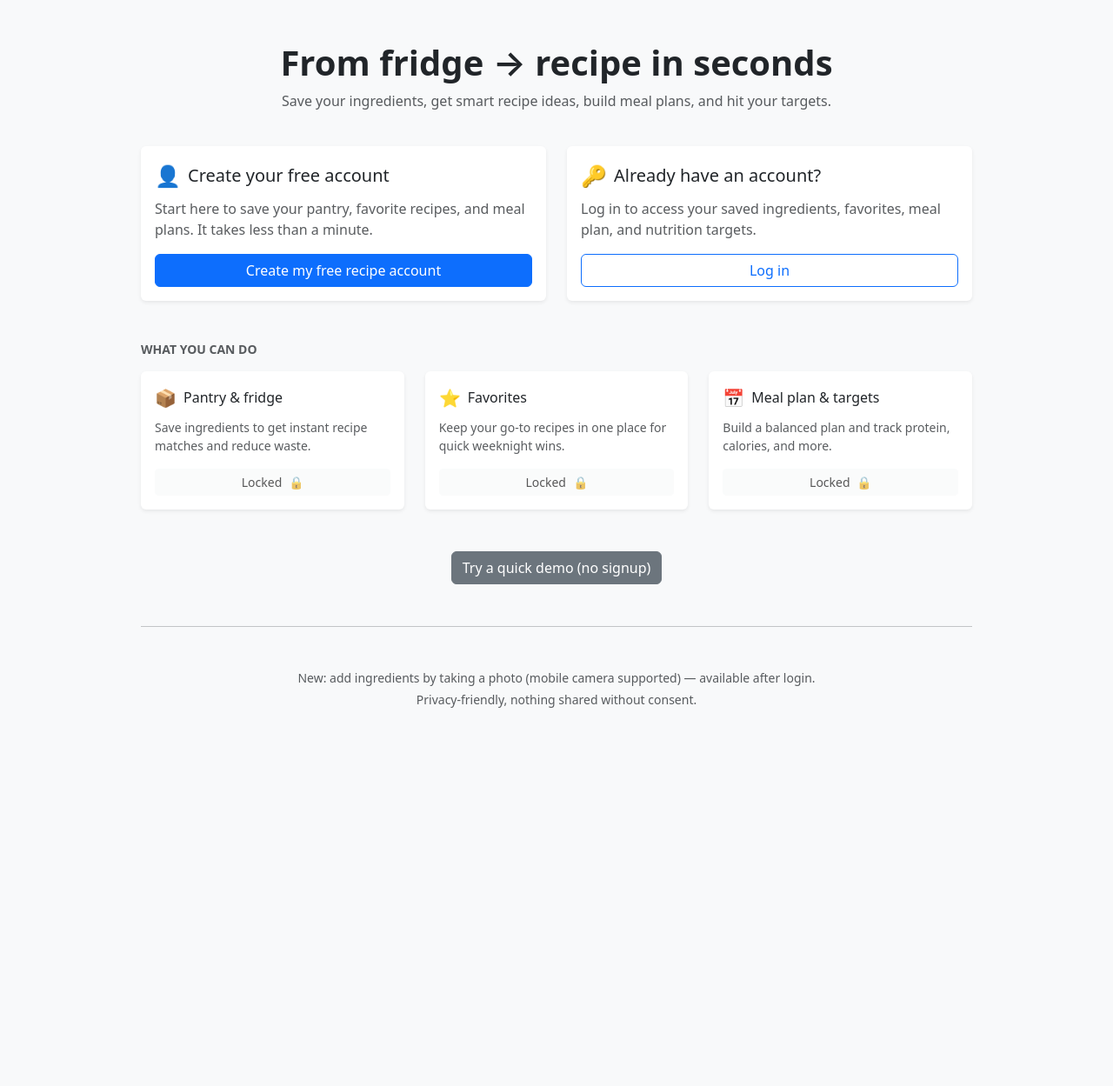
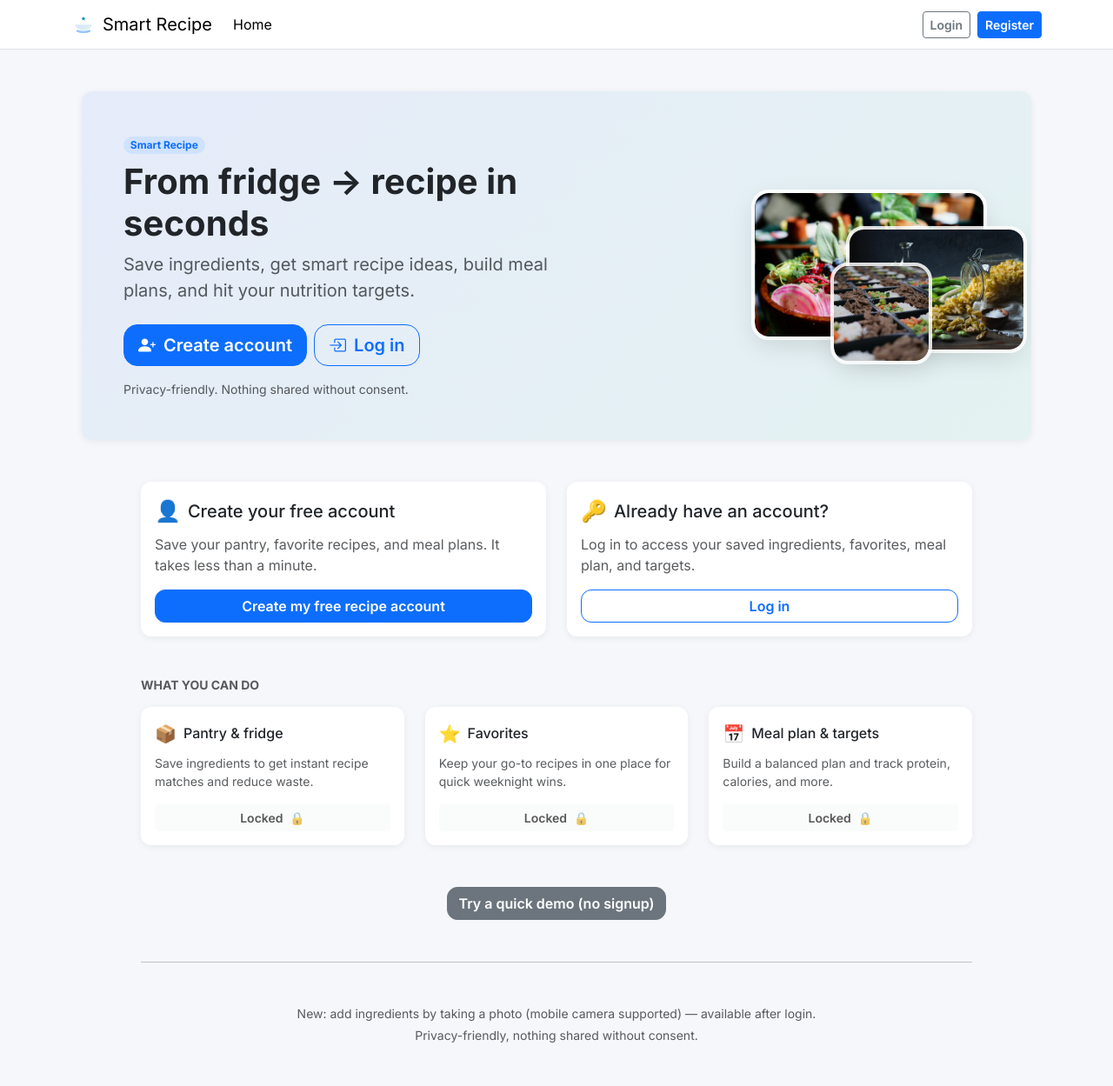
Before and after one commit to gustavowmarques/smart-recipe-app, a Django app: page / in a window 1280 px wide. Shown: the whole page at 87% size. Before the commit the page ends 814 px from the top, so only its background shows below. Run offline with Django 5.2, Linux system fonts and the light colour scheme; some libraries are stand-ins or nearby versions.

Commit message:
layout: design improved

```diff
--- a/core/urls.py
+++ b/core/urls.py
@@ -25,12 +25,12 @@ urlpatterns = [
     path("web/recipes/", views.web_recipes, name="web_recipes"),
 
     # Session-backed detail pages (now accept slug OR digits)
-    path("ai/recipes/<slug:recipe_id>/", views.recipe_detail, {"source": "ai"}, name="recipe_detail_ai"),
-    path("web/recipes/<slug:recipe_id>/", views.recipe_detail, {"source": "web"}, name="recipe_detail_web"),
+    path("ai/recipes/<str:recipe_id>/", views.recipe_detail, {"source": "ai"}, name="recipe_detail_ai"),
+    path("web/recipes/<str:recipe_id>/", views.recipe_detail, {"source": "web"}, name="recipe_detail_web"),
 
 
     # accepts both AI slugs and numeric web IDs
-    path("<str:source>/recipes/<slug:recipe_id>/save/", views.save_favorite, name="save_favorite"),
+    path("<str:source>/recipes/<str:recipe_id>/save/", views.save_favorite, name="save_favorite"),
 
     # Favorites (DB-backed)
     path("favorites/", views.favorites_list, name="favorites"),
--- /dev/null
+++ b/static/css/theme.css
@@ -0,0 +1,160 @@
+/* Global theme tweaks (Bootstrap 5) */
+:root{
+  /* brand */
+  --bs-primary: #2563EB;       /* indigo-500 */
+  --bs-success: #16a34a;       /* green-600 */
+  --bs-danger:  #E11D48;
+  --bs-accent: #10B981;
+  --bs-surface: #F6F7FB;
+
+  /* typography & radii */
+  --bs-body-font-family: "Inter", system-ui, -apple-system, Segoe UI, Roboto, "Helvetica Neue", Arial, "Noto Sans", "Apple Color Emoji", "Segoe UI Emoji", "Segoe UI Symbol";
+  --bs-border-radius: .75rem;          /* cards/buttons a bit rounder */
+  --bs-border-radius-lg: 1rem;
+  --bs-box-shadow-sm: 0 2px 8px rgba(0,0,0,.06);
+  --bs-box-shadow:    0 8px 30px rgba(0,0,0,.07);
+
+  /* subtle gray background */
+  --page-bg: #f6f7fb;
+}
+
+body { background: var(--page-bg); }
+
+
+.recipe-badge { position:absolute; top:.5rem; left:.5rem; z-index: 2; }
+
+.tr-today { background: rgba(37,99,235,.06); }
+@media (prefers-color-scheme: dark){
+  .tr-today { background: rgba(37,99,235,.12); }
+}
+
+.skeleton{ background: linear-gradient(90deg,#eee 25%,#f5f5f5 37%,#eee 63%); background-size: 400% 100%; animation: sk 1.2s ease-in-out infinite; }
+@keyframes sk { 0%{background-position: 100% 0} 100%{background-position: 0 0} }
+.skeleton.card{ height: 260px; border-radius: var(--bs-border-radius); }
+
+
+/* Cards */
+.card { border: 0; box-shadow: var(--bs-box-shadow-sm); }
+.card-header { border-bottom: 0; }
+
+/* Buttons: slightly bolder */
+.btn { font-weight: 600; }
+
+/* Section titles */
+h1,h2,h3,h4 { letter-spacing: .1px; }
+
+/* “Hero” strip (home/dashboard top) */
+.dashboard-hero {
+  background: linear-gradient(135deg, rgba(37,99,235,.10), rgba(16,185,129,.08));
+  border: 1px solid rgba(37,99,235,.12);
+  box-shadow: var(--bs-box-shadow-sm);
+}
+
+/* ===== Hero (home) ===== */
+.hero{
+  background: linear-gradient(135deg, rgba(37,99,235,.08), rgba(16,185,129,.08));
+  border: 1px solid rgba(37,99,235,.12);
+}
+.hero-art{
+  position: relative;
+  min-height: 260px;               /* ensures room for the stack */
+  pointer-events: none;            /* images don’t intercept clicks */
+}
+.hero-photo{
+  position: absolute;
+  background-size: cover;
+  background-position: center;
+  border-radius: 1rem;
+  box-shadow: 0 10px 30px rgba(0,0,0,.12);
+  outline: 4px solid rgba(255,255,255,.85);  /* white frame for separation */
+}
+
+/* Back (largest) */
+.hero-photo-a{
+  width: 58%;
+  aspect-ratio: 16 / 10;
+  right: 12%;
+  top: 18%;
+  z-index: 1;
+}
+/* Middle */
+.hero-photo-b{
+  width: 44%;
+  aspect-ratio: 16 / 11;
+  right: 2%;
+  top: 34%;
+  z-index: 2;
+}
+/* Front (smallest) */
+.hero-photo-c{
+  width: 24%;
+  aspect-ratio: 1 / 1;
+  right: 26%;
+  top: 50%;
+  z-index: 3;
+}
+
+/* Hide decorative photos on smaller screens */
+@media (max-width: 1200px){
+  .hero-art{ display:none; }
+}
+
+/* Card lift + image overlay */
+.lift { transition: transform .2s ease, box-shadow .2s ease; }
+.lift:hover { transform: translateY(-4px); box-shadow: var(--bs-box-shadow); }
+
+.card-img-overlay-gradient{
+  position:absolute;
+  inset:0;
+  background: linear-gradient(180deg, rgba(0,0,0,0) 55%, rgba(0,0,0,.28));
+}
+
+/* Utilities */
+.line-clamp-2{
+  display:-webkit-box;
+  -webkit-line-clamp:2;
+  -webkit-box-orient:vertical;
+  overflow:hidden;
+}
+.object-fit-cover{ object-fit:cover; }
+
+/* Empty states */
+.empty {
+  border: 1px dashed rgba(0,0,0,.15);
+  background: #fff;
+  border-radius: var(--bs-border-radius);
+  padding: 1rem .75rem;
+}
+
+/* Table polish */
+.table > :not(caption) > * > * { padding-top: .9rem; padding-bottom: .9rem; }
+.table thead th { font-weight: 600; }
+
+/* Hover affordances */
+tr:hover td { background: rgba(37,99,235,.03); }
+
+/* Small helper for icon bullets */
+.li-icon { list-style: none; padding-left: 0; }
+.li-icon li { display:flex; gap:.5rem; align-items:flex-start; margin:.25rem 0; }
+.li-icon li i { color: var(--bs-primary); margin-top:.2rem; }
+
+@media (prefers-color-scheme: dark) {
+  :root{
+    --page-bg: #0f1115;
+    --bs-body-color: #e7e9ee;
+    --bs-body-bg: var(--page-bg);
+  }
+  .card, .table, .empty { background:#151924; color:#e7e9ee; }
+  .table thead { background: #111422; }
+  tr:hover td { background: rgba(37,99,235,.09); }
+
+  /* Dark hero tweaks */
+  .hero{
+    background: linear-gradient(135deg, rgba(37,99,235,.18), rgba(16,185,129,.14));
+    border-color: rgba(37,99,235,.20);
+  }
+  .hero-photo{ border-color: #0f1115; }
+  .card-img-overlay-gradient{
+    background: linear-gradient(180deg, rgba(0,0,0,0) 55%, rgba(0,0,0,.40));
+  }
+}
--- /dev/null
+++ b/static/js/site.js
@@ -0,0 +1,5 @@
+// Enable Bootstrap tooltips site-wide
+document.addEventListener("DOMContentLoaded", () => {
+  const triggers = document.querySelectorAll('[data-bs-toggle="tooltip"]');
+  [...triggers].forEach(el => new bootstrap.Tooltip(el));
+});
--- a/templates/core/base.html
+++ b/templates/core/base.html
@@ -10,32 +10,43 @@
   <!-- Bootstrap CSS -->
   <link href="https://cdn.jsdelivr.net/npm/bootstrap@5.3.3/dist/css/bootstrap.min.css" rel="stylesheet">
 
-  <!-- Bootstrap Icons (optional) -->
-  <link rel="stylesheet" href="https://cdn.jsdelivr.net/npm/bootstrap-icons@1.11.3/font/bootstrap-icons.css">
+  <!-- Bootstrap Icons -->
+  <link href="https://cdn.jsdelivr.net/npm/bootstrap-icons@1.11.3/font/bootstrap-icons.css" rel="stylesheet">
+
+  <!-- Fonts + Theme -->
+  <link rel="preconnect" href="https://fonts.gstatic.com" crossorigin>
+  <link href="https://fonts.googleapis.com/css2?family=Inter:wght@400;500;600;700&display=swap" rel="stylesheet">
+  <link href="{% static 'css/theme.css' %}" rel="stylesheet">
+
+  {# Favicons #}
+  <link rel="icon" type="image/svg+xml" href="{% static 'img/favicons/favicon.svg' %}">
+  <link rel="icon" href="{% static 'img/favicons/favicon.ico' %}" sizes="any">
+  <link rel="apple-touch-icon" href="{% static 'img/favicons/apple-touch-icon.png' %}">
+  <link rel="mask-icon" href="{% static 'img/favicons/mask-icon.svg' %}" color="#2563EB">
+  <link rel="manifest" href="{% static 'img/favicons/site.webmanifest' %}">
+  <meta name="theme-color" content="#2563eb">
+  <meta name="color-scheme" content="light dark"> {# helps native controls in dark mode #}
 
   {% block head_extra %}{% endblock %}
 </head>
-<body class="bg-light" {% block body_attrs %}{% endblock %}>
+<body {% block body_attrs %}{% endblock %}>
 
-  {# Navbar can be hidden by overriding this block in child templates #}
   {% block navbar %}
-  <!-- Navbar -->
   <nav class="navbar navbar-expand-lg bg-white navbar-light border-bottom sticky-top">
     <div class="container">
-      <a class="navbar-brand fw-semibold" href="{% url 'core:home' %}">Smart Recipe</a>
+      <a class="navbar-brand d-flex align-items-center gap-2" href="{% url 'core:home' %}">
+        <img src="{% static 'img/logo.svg' %}" alt="" width="28" height="28">
+        <span>Smart Recipe</span>
+      </a>
 
-      <!-- Toggler button -->
       <button class="navbar-toggler" type="button"
               data-bs-toggle="collapse" data-bs-target="#mainNav"
               aria-controls="mainNav" aria-expanded="false" aria-label="Toggle navigation">
         <span class="navbar-toggler-icon"></span>
       </button>
 
-      <!-- Collapsible content -->
       <div class="collapse navbar-collapse" id="mainNav">
-
         {% with current=request.resolver_match.url_name %}
-        <!-- Left nav -->
         <ul class="navbar-nav me-auto mb-2 mb-lg-0">
           <li class="nav-item">
             <a class="nav-link {% if current == 'home' %}active{% endif %}"
@@ -47,30 +58,25 @@
             <li class="nav-item">
               <a class="nav-link {% if current == 'dashboard' %}active{% endif %}"
                  href="{% url 'core:dashboard' %}"
-                 aria-current="{% if current == 'dashboard' %}page{% endif %}">
-                Dashboard
-              </a>
+                 aria-current="{% if current == 'dashboard' %}page{% endif %}">Dashboard</a>
             </li>
             <li class="nav-item">
               <a class="nav-link {% if current == 'favorites' or current == 'favorite_detail' %}active{% endif %}"
                  href="{% url 'core:favorites' %}"
-                 aria-current="{% if current == 'favorites' or current == 'favorite_detail' %}page{% endif %}">
-                Favorites
-              </a>
+                 aria-current="{% if current == 'favorites' or current == 'favorite_detail' %}page{% endif %}">Favorites</a>
             </li>
             <li class="nav-item">
-              <a class="nav-link {% if request.path|slice:":10" == "/meal-plan" %}active{% endif %}"
+              <a class="nav-link {% if request.path|slice:':10' == '/meal-plan' %}active{% endif %}"
                  href="{% url 'core:meal_plan' %}">Meal plan</a>
             </li>
             <li class="nav-item">
-              <a class="nav-link {% if request.path|slice:":7" == "/targets" %}active{% endif %}"
+              <a class="nav-link {% if request.path|slice:':7' == '/targets' %}active{% endif %}"
                  href="{% url 'core:nutrition_target' %}">Targets</a>
             </li>
           {% endif %}
         </ul>
         {% endwith %}
 
-        <!-- Right actions -->
         <div class="d-flex align-items-center gap-2">
           {% if user.is_authenticated %}
             <span class="navbar-text d-none d-lg-inline text-muted me-1">
@@ -81,19 +87,14 @@
               <button class="btn btn-outline-danger btn-sm">Logout</button>
             </form>
           {% else %}
-            {# Safe login URL resolution: Django auth OR allauth #}
-            {% url 'login' as login_url %}
-            {% if not login_url %}{% url 'account_login' as login_url %}{% endif %}
-
+            {% url 'login' as login_url %}{% if not login_url %}{% url 'account_login' as login_url %}{% endif %}
             {% if login_url %}
               <a class="btn btn-outline-secondary btn-sm" href="{{ login_url }}">Login</a>
             {% endif %}
 
-            {# 📝 Safe register URL resolution: your app OR namespaced OR allauth #}
             {% url 'accounts:register' as register_url %}
             {% if not register_url %}{% url 'register' as register_url %}{% endif %}
             {% if not register_url %}{% url 'account_signup' as register_url %}{% endif %}
-
             {% if register_url %}
               <a class="btn btn-primary btn-sm" href="{{ register_url }}">Register</a>
             {% endif %}
@@ -104,20 +105,18 @@
   </nav>
   {% endblock navbar %}
 
-  <!-- Main -->
   <main class="container mb-5">
     {% for message in messages %}
       <div class="alert alert-{{ message.tags }} mt-3" role="alert">{{ message }}</div>
     {% endfor %}
-
     {% block content %}{% endblock %}
   </main>
 
-  <!-- Bootstrap JS bundle (required for navbar toggler/collapse) -->
+  <!-- Bootstrap JS bundle -->
   <script src="https://cdn.jsdelivr.net/npm/bootstrap@5.3.3/dist/js/bootstrap.bundle.min.js" defer></script>
 
-  <!-- Optional site-wide script -->
-  <script src="{% static 'js/password-toggle.js' %}" defer></script>
+  <!-- Site-wide script -->
+  <script src="{% static 'js/site.js' %}" defer></script>
 
   {% block body_scripts %}{% endblock %}
 </body>
--- a/templates/core/home.html
+++ b/templates/core/home.html
@@ -1,13 +1,5 @@
 {% extends "core/base.html" %}
-{% load static %}
-
-{# Show navbar only for authenticated users (hide for visitors) #}
-{% block navbar %}
-  {% if user.is_authenticated %}
-    {{ block.super }}
-  {% endif %}
-{% endblock %}
-
+{% load static chunk %}
 
 {% block content %}
 {# Safe URLs up front #}
@@ -18,15 +10,123 @@
 {% url 'core:meal_plan' as plan_url %}
 {% url 'core:demo_mode' as demo_url %}
 
-<section class="container" style="max-width: 980px;">
-  <div class="text-center pt-5 pb-4">
-    <h1 class="display-6 fw-semibold">From fridge → recipe in seconds</h1>
-    <p class="text-muted mt-2">
-      Save your ingredients, get smart recipe ideas, build meal plans, and hit your targets.
-    </p>
+<div class="container my-5">
+  <div class="hero card border-0 shadow-sm overflow-hidden">
+    <div class="row g-0 align-items-center">
+      <div class="col-lg-7 p-4 p-lg-5">
+        <span class="badge bg-primary-subtle text-primary mb-2">Smart Recipe</span>
+        <h1 class="display-6 fw-bold mb-2">From fridge → recipe in seconds</h1>
+        <p class="lead text-muted mb-4">
+          Save ingredients, get smart recipe ideas, build meal plans, and hit your nutrition targets.
+        </p>
+
+        <div class="d-flex gap-2">
+          {% if user.is_authenticated %}
+            <a href="{{ dash_url }}" class="btn btn-primary btn-lg">
+              <i class="bi bi-basket2-fill me-1"></i> Open pantry
+            </a>
+            <a href="{{ fav_url }}" class="btn btn-outline-primary btn-lg">
+              <i class="bi bi-star-fill me-1"></i> View favorites
+            </a>
+          {% else %}
+            {% if register_url %}
+            <a href="{{ register_url }}" class="btn btn-primary btn-lg">
+              <i class="bi bi-person-plus-fill me-1"></i> Create account
+            </a>
+            {% endif %}
+            {% if login_url %}
+            <a href="{{ login_url }}{% if dash_url %}?next={{ dash_url }}{% endif %}"
+               class="btn btn-outline-primary btn-lg">
+              <i class="bi bi-box-arrow-in-right me-1"></i> Log in
+            </a>
+            {% endif %}
+          {% endif %}
+        </div>
+
+        <div class="text-muted small mt-3">
+          Privacy-friendly. Nothing shared without consent.
+        </div>
+      </div>
+      <div class="col-lg-5 d-none d-lg-block">
+        <div class="hero-art h-100">
+          <div class="hero-photo hero-photo-a"
+              style="background-image:url('{% if favorites and favorites.0.image %}{{ favorites.0.image }}{% else %}{% static "img/stock/hero-1.jpg" %}{% endif %}');"></div>
+
+          <div class="hero-photo hero-photo-b"
+              style="background-image:url('{% if favorites|length > 1 and favorites.1.image %}{{ favorites.1.image }}{% else %}{% static "img/stock/hero-2.jpg" %}{% endif %}');"></div>
+
+          <div class="hero-photo hero-photo-c"
+              style="background-image:url('{% if favorites|length > 2 and favorites.2.image %}{{ favorites.2.image }}{% else %}{% static "img/stock/hero-3.jpg" %}{% endif %}');"></div>
+        </div>
+
+      </div>
+    </div>
   </div>
 
-  {# Primary actions #}
+  {# FEATURED / FAVORITES CAROUSEL (shows only if favorites provided) #}
+  {% with items=favorites %}
+  {% if items %}
+  <div class="mt-5">
+    <div class="d-flex align-items-center justify-content-between mb-3">
+      <h2 class="h4 mb-0">Your favorites</h2>
+      <div class="d-flex gap-2">
+        <button class="btn btn-outline-secondary btn-sm" data-bs-target="#favCarousel" data-bs-slide="prev">
+          <i class="bi bi-chevron-left"></i>
+        </button>
+        <button class="btn btn-outline-secondary btn-sm" data-bs-target="#favCarousel" data-bs-slide="next">
+          <i class="bi bi-chevron-right"></i>
+        </button>
+      </div>
+    </div>
+
+    <div id="favCarousel" class="carousel slide" data-bs-ride="false">
+      <div class="carousel-inner">
+        {% for chunk in items|slice:":9"|chunk:3 %}
+        <div class="carousel-item {% if forloop.first %}active{% endif %}">
+          <div class="row g-3">
+            {% for r in chunk %}
+            <div class="col-md-4">
+              <a href="{{ r.view_url }}" class="recipe-card card lift h-100 text-decoration-none">
+                <div class="ratio ratio-16x9 card-img-top overflow-hidden position-relative">
+                  {% if r.image %}
+                    <img src="{{ r.image }}" class="object-fit-cover" alt="{{ r.title }}">
+                  {% else %}
+                    <div class="d-flex align-items-center justify-content-center bg-light text-muted">No image</div>
+                  {% endif %}
+                  <div class="card-img-overlay-gradient"></div>
+
+                  {# Badge overlay on image #}
+                  <span class="badge recipe-badge bg-primary-subtle text-primary">
+                    {{ r.source|default:"Recipe"|title }}
+                  </span>
+                </div>
+                <div class="card-body">
+                  <div class="d-flex align-items-center gap-2 mb-1">
+                    {% if r.readyInMinutes %}
+                      <span class="badge bg-secondary-subtle text-secondary">
+                        <i class="bi bi-stopwatch"></i> {{ r.readyInMinutes }}m
+                      </span>
+                    {% endif %}
+                  </div>
+                  <h3 class="h6 text-body mb-2 line-clamp-2">{{ r.title }}</h3>
+                  <div class="text-muted small">View recipe</div>
+                </div>
+              </a>
+            </div>
+            {% endfor %}
+          </div>
+        </div>
+        {% endfor %}
+      </div>
+    </div>
+  </div>
+  {% endif %}
+  {% endwith %}
+</div>
+
+<section class="container" style="max-width: 980px;">
+
+  {# Primary actions / explainer cards #}
   <div class="row g-4">
     {% if not user.is_authenticated %}
       <div class="col-md-6">
@@ -37,19 +137,13 @@
               <h5 class="card-title mb-0">Create your free account</h5>
             </div>
             <p class="card-text text-muted">
-              Start here to save your pantry, favorite recipes, and meal plans. It takes less than a minute.
+              Save your pantry, favorite recipes, and meal plans. It takes less than a minute.
             </p>
             <div class="mt-auto">
               {% if register_url %}
-                <a href="{{ register_url }}" class="btn btn-primary w-100" data-bs-toggle="tooltip"
-                   title="Create a free account to unlock all features">
-                  Create my free recipe account
-                </a>
+                <a href="{{ register_url }}" class="btn btn-primary w-100">Create my free recipe account</a>
               {% else %}
-                <a class="btn btn-primary w-100 disabled" tabindex="-1" aria-disabled="true"
-                   data-bs-toggle="tooltip" title="Registration temporarily unavailable">
-                  Create my free recipe account
-                </a>
+                <a class="btn btn-primary w-100 disabled" tabindex="-1" aria-disabled="true">Create my free recipe account</a>
               {% endif %}
             </div>
           </div>
@@ -64,27 +158,20 @@
               <h5 class="card-title mb-0">Already have an account?</h5>
             </div>
             <p class="card-text text-muted">
-              Log in to access your saved ingredients, favorites, meal plan, and nutrition targets.
+              Log in to access your saved ingredients, favorites, meal plan, and targets.
             </p>
             <div class="mt-auto">
               {% if login_url %}
                 <a href="{{ login_url }}{% if dash_url %}?next={{ dash_url }}{% endif %}"
-                   class="btn btn-outline-primary w-100" data-bs-toggle="tooltip"
-                   title="Log in to continue where you left off">
-                  Log in
-                </a>
+                   class="btn btn-outline-primary w-100">Log in</a>
               {% else %}
-                <a class="btn btn-outline-primary w-100 disabled" tabindex="-1" aria-disabled="true"
-                   data-bs-toggle="tooltip" title="Login route not configured">
-                  Log in
-                </a>
+                <a class="btn btn-outline-primary w-100 disabled" tabindex="-1" aria-disabled="true">Log in</a>
               {% endif %}
             </div>
           </div>
         </div>
       </div>
     {% else %}
-      {# When logged in, show a single CTA to the dashboard #}
       <div class="col-md-12">
         <div class="alert alert-success d-flex align-items-center" role="alert">
           <div class="me-2">✅</div>
--- a/templates/core/meal_plan.html
+++ b/templates/core/meal_plan.html
@@ -2,6 +2,7 @@
 {% block title %}Meal Plan{% endblock %}
 
 {% block content %}
+{% now "Y-m-d" as today_str %}
 <div class="mt-3">
   <!-- Header + week navigation -->
   <div class="d-flex justify-content-between align-items-center mb-2">
@@ -30,7 +31,7 @@
 
       <tbody>
         {% for row in rows %}
-          <tr>
+          <tr class="{% if row.date|date:'Y-m-d' == today_str %}tr-today{% endif %}">
             <td class="text-nowrap">{{ row.date }} ({{ row.date|date:"D" }})</td>
 
             {% for m in row.cells %}
```
Also changed, not shown: core/templatetags/chunk.py (added, +11 -0 lines), static/js/dashboard.js (+33 -0 lines), templates/core/dashboard.html (+31 -25 lines), static/img/favicons/apple-touch-icon.png (added), static/img/favicons/favicon.ico (added), static/img/favicons/favicon.svg (added), static/img/favicons/icon-192.png (added), static/img/favicons/icon-512.png (added), static/img/favicons/mask-icon.svg (added), static/img/logo.svg (added), static/img/stock/hero-1.jpg (added), static/img/stock/hero-2.jpg (added), static/img/stock/hero-3.jpg (added).
